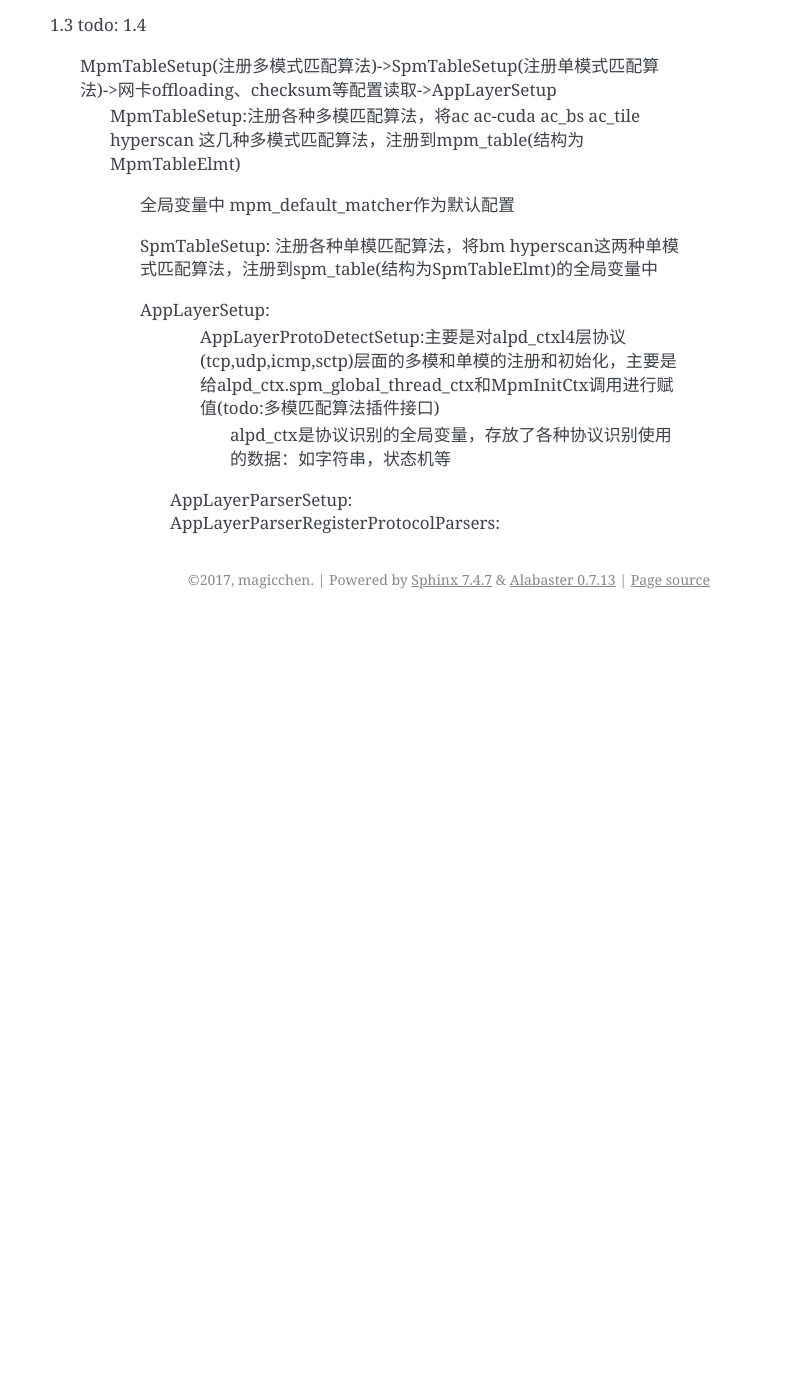
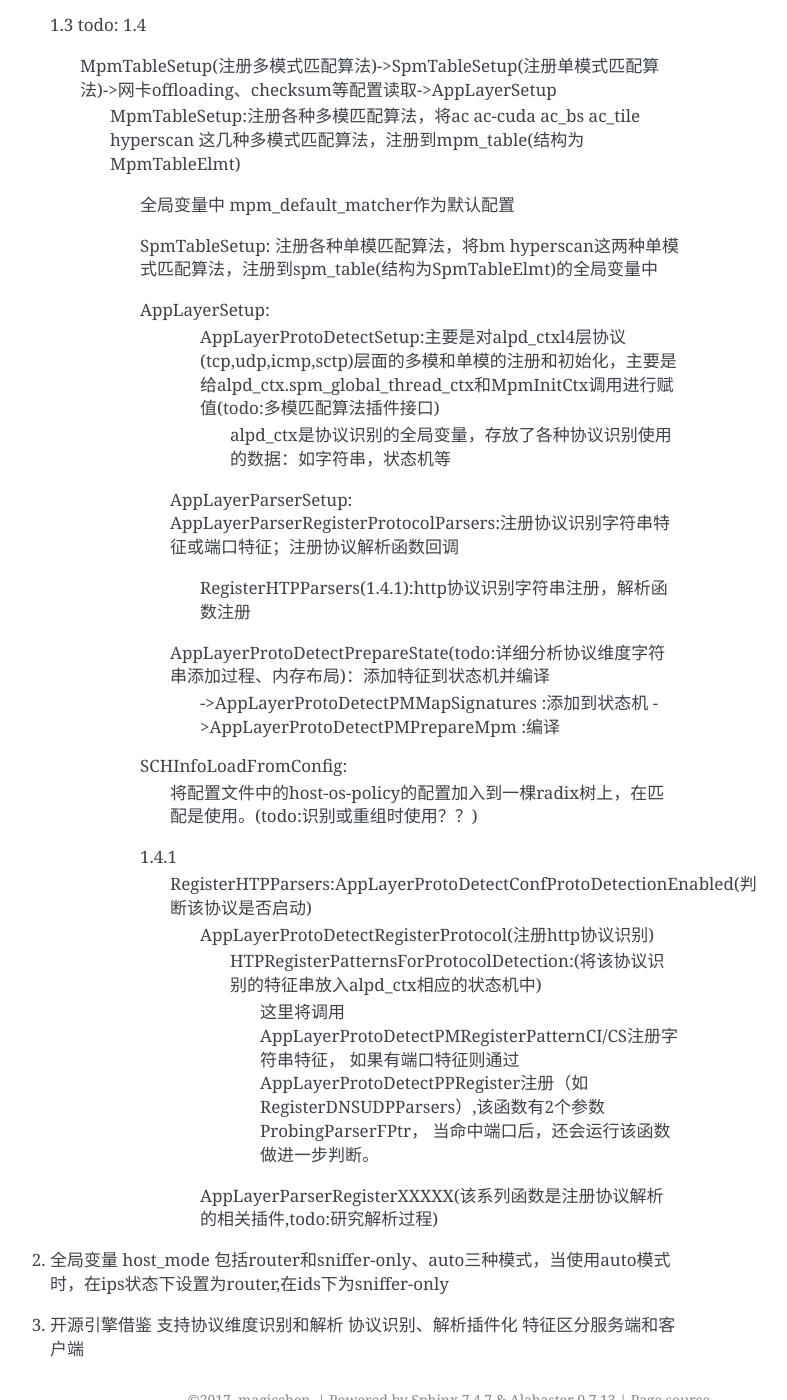
Before and after one commit to promisechen/suricata, a Sphinx documentation site: the page built from doc/source/review_4.0.1.rst, in a window 1280 px wide and 1400 px high, scrolled down 612 px. Shown: the whole window, without its empty margins (400-1187 px from the left). Built offline with Sphinx 7.4.7, drawn with Linux system fonts in a browser that asks for light colours; before the commit the page ends 1231 px from its top, so only the background shows below that.

Commit message:
提交4.0.1代码

```diff
--- a/doc/source/review.rst
+++ b/doc/source/review.rst
@@ -75,6 +75,7 @@ AppLayerSetup -> AppLayerProtoDetectSetup:初始化单模多模算法等
                         他们最终都会调用AppLayerProtoDetectPMRegisterPatternCS 和
                         AppLayerProtoDetectPMRegisterPatternCI注册字符串,而这两个函数最终都会掉AppLayerProtoDetectPMAddSignature。
                         比如:RegisterHTPParsers->HTPRegisterPatternsForProtocolDetection ->AppLayerProtoDetectPMRegisterPatternCI
+
                 AppLayerProtoDetectPrepareState：添加特征到状态机并编译
                         ->AppLayerProtoDetectPMMapSignatures :添加到状态机
                         ->AppLayerProtoDetectPMPrepareMpm :编译
--- a/doc/source/review_4.0.1.rst
+++ b/doc/source/review_4.0.1.rst
@@ -28,4 +28,28 @@
                AppLayerProtoDetectSetup:主要是对alpd_ctxl4层协议(tcp,udp,icmp,sctp)层面的多模和单模的注册和初始化，主要是给alpd_ctx.spm_global_thread_ctx和MpmInitCtx调用进行赋值(todo:多模匹配算法插件接口)
                                          alpd_ctx是协议识别的全局变量，存放了各种协议识别使用的数据：如字符串，状态机等
              AppLayerParserSetup:
-             AppLayerParserRegisterProtocolParsers:
+             AppLayerParserRegisterProtocolParsers:注册协议识别字符串特征或端口特征；注册协议解析函数回调
+                        RegisterHTPParsers(1.4.1):http协议识别字符串注册，解析函数注册
+             AppLayerProtoDetectPrepareState(todo:详细分析协议维度字符串添加过程、内存布局)：添加特征到状态机并编译
+                        ->AppLayerProtoDetectPMMapSignatures :添加到状态机
+                        ->AppLayerProtoDetectPMPrepareMpm :编译
+      SCHInfoLoadFromConfig:
+           将配置文件中的host-os-policy的配置加入到一棵radix树上，在匹配是使用。(todo:识别或重组时使用？？)
+
+      1.4.1
+          RegisterHTPParsers:AppLayerProtoDetectConfProtoDetectionEnabled(判断该协议是否启动)
+                             AppLayerProtoDetectRegisterProtocol(注册http协议识别)
+                                HTPRegisterPatternsForProtocolDetection:(将该协议识别的特征串放入alpd_ctx相应的状态机中)
+                                    这里将调用AppLayerProtoDetectPMRegisterPatternCI/CS注册字符串特征，
+                                    如果有端口特征则通过AppLayerProtoDetectPPRegister注册（如RegisterDNSUDPParsers）,该函数有2个参数ProbingParserFPtr，
+                                    当命中端口后，还会运行该函数做进一步判断。
+
+                             AppLayerParserRegisterXXXXX(该系列函数是注册协议解析的相关插件,todo:研究解析过程)
+
+
+2. 全局变量
+   host_mode 包括router和sniffer-only、auto三种模式，当使用auto模式时，在ips状态下设置为router,在ids下为sniffer-only
+3. 开源引擎借鉴
+   支持协议维度识别和解析
+   协议识别、解析插件化
+   特征区分服务端和客户端
```
Also changed, not shown: 1 other file.
